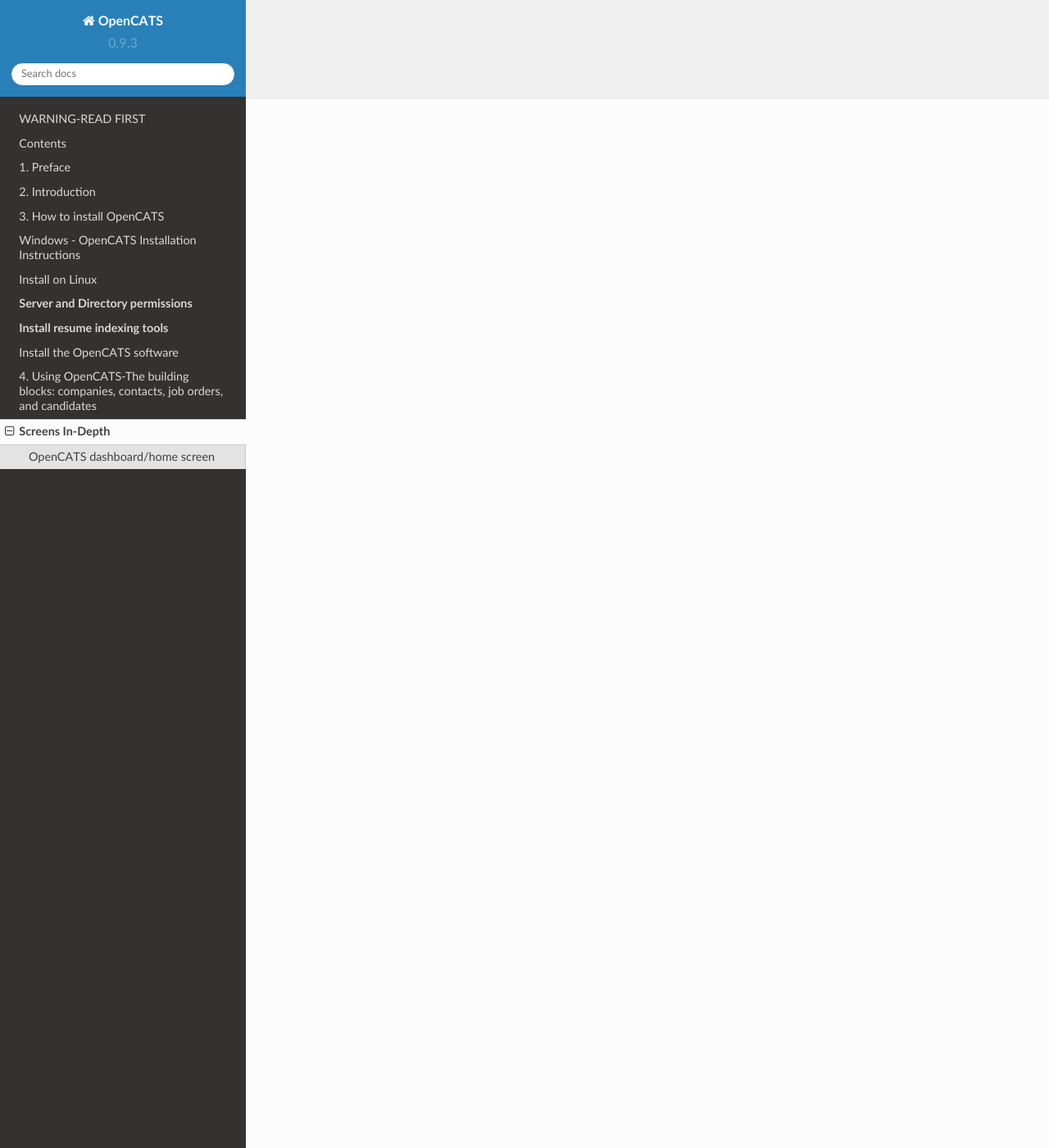
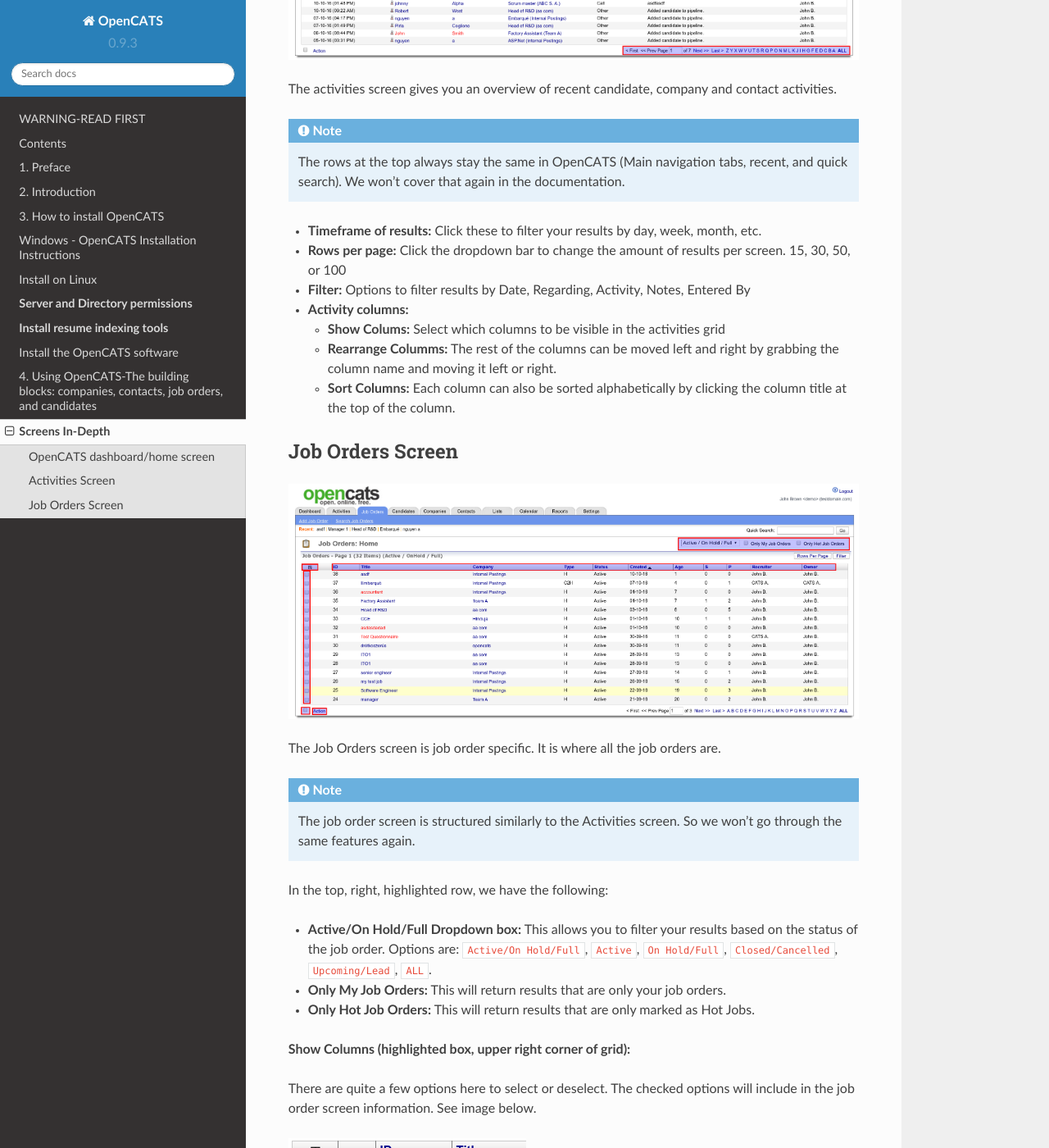
Before and after one commit to opencats/OpenCATS_Documentation, a Sphinx documentation site: the page built from docs/screens-in-depth.rst, in a window 1280 px wide and 1400 px high, scrolled down 1279 px. Shown: the whole window at 82% size. Built offline with Sphinx 7.4.7 and the Read the Docs theme 2.0.0, drawn with Linux system fonts in a browser that asks for light colours; some of the changed text lies outside the part shown.

Commit message:
updated in-depth screen overview

```diff
--- a/docs/screens-in-depth.rst
+++ b/docs/screens-in-depth.rst
@@ -19,3 +19,58 @@
 * **Recent Hires:** Short list of your company's most recent hires
 * **Hiring Overview:** Overview of submission/interviews/hires. You can select weekly, monthly or yearly tabs on the right
 * **Important Candidates:** Small overview of some recent candidate activity. The columns in this section are adjustable by dragging the column title left or right.
+
+Activities Screen
+-----------------
+
+.. image:: ../docs/_static/activities-indepth.png
+
+The activities screen gives you an overview of recent candidate, company and contact activities.
+
+.. note:: The rows at the top always stay the same in OpenCATS (Main navigation tabs, recent, and quick search). We won’t cover that again in the documentation.
+
+* **Timeframe of results:** Click these to filter your results by day, week, month, etc.
+* **Rows per page:** Click the dropdown bar to change the amount of results per screen. 15, 30, 50, or 100
+* **Filter:** Options to filter results by Date, Regarding, Activity, Notes, Entered By
+* **Activity columns:**
+
+  * **Show Colums:** Select which columns to be visible in the activities grid
+  * **Rearrange Columms:** The rest of the columns can be moved left and right by grabbing the column name and moving it left or right.
+  * **Sort Columns:** Each column can also be sorted alphabetically by clicking the column title at the top of the column.
+
+Job Orders Screen
+-----------------
+
+
+.. image:: ../docs/_static/jo-indepth.png
+
+The Job Orders screen is job order specific. It is where all the job orders are.
+
+.. note:: The job order screen is structured similarly to the Activities screen. So we won’t go through the same features again.
+
+In the top, right, highlighted row, we have the following:
+
+* **Active/On Hold/Full Dropdown box:** This allows you to filter your results based on the status of the job order. Options are: ``Active/On Hold/Full``, ``Active``, ``On Hold/Full``, ``Closed/Cancelled``, ``Upcoming/Lead``, ``ALL``.
+* **Only My Job Orders:** This will return results that are only your job orders.
+* **Only Hot Job Orders:** This will return results that are only marked as Hot Jobs.
+
+**Show Columns (highlighted box, upper right corner of grid):**
+
+There are quite a few options here to select or deselect. The checked options will include in the job order screen information. See image below.
+
+.. image:: ../docs/_static/jo-show-columns.png
+
+.. note:: As with the other screens, all columns can be moved left and right, as well as sorted alphabetically.
+
+The last thing to note on the Job order screen is the action button in the bottom left corner.
+
+Action:
+   * Clicking the action button will allow you to export results to a .csv sheet, or import results to a hotlist within the OpenCATS system.  We will go into those further later in the documentation.
+
+Add specified job orders to an OpenCATS Hotlist, or export them to a CSV:
+   * Select the checkbox (next to ``action``), this will select all the boxes on this screen only.
+   * Manually select specified candidates
+   * Then ``export`` or ``add to list`` and click ``selected``.
+
+OR:
+   * select ``action`` then ``add to list`` or ``export`` and select ``all`` to include the entire database (in this case, it would include ALL of the job orders in your OpenCATS system) in your hotlist or CSV export.
```
Also changed, not shown: docs/_static/activities-indepth.png (added), docs/_static/jo-indepth.png (added), docs/_static/jo-show-columns.png (added), 14 other files.
